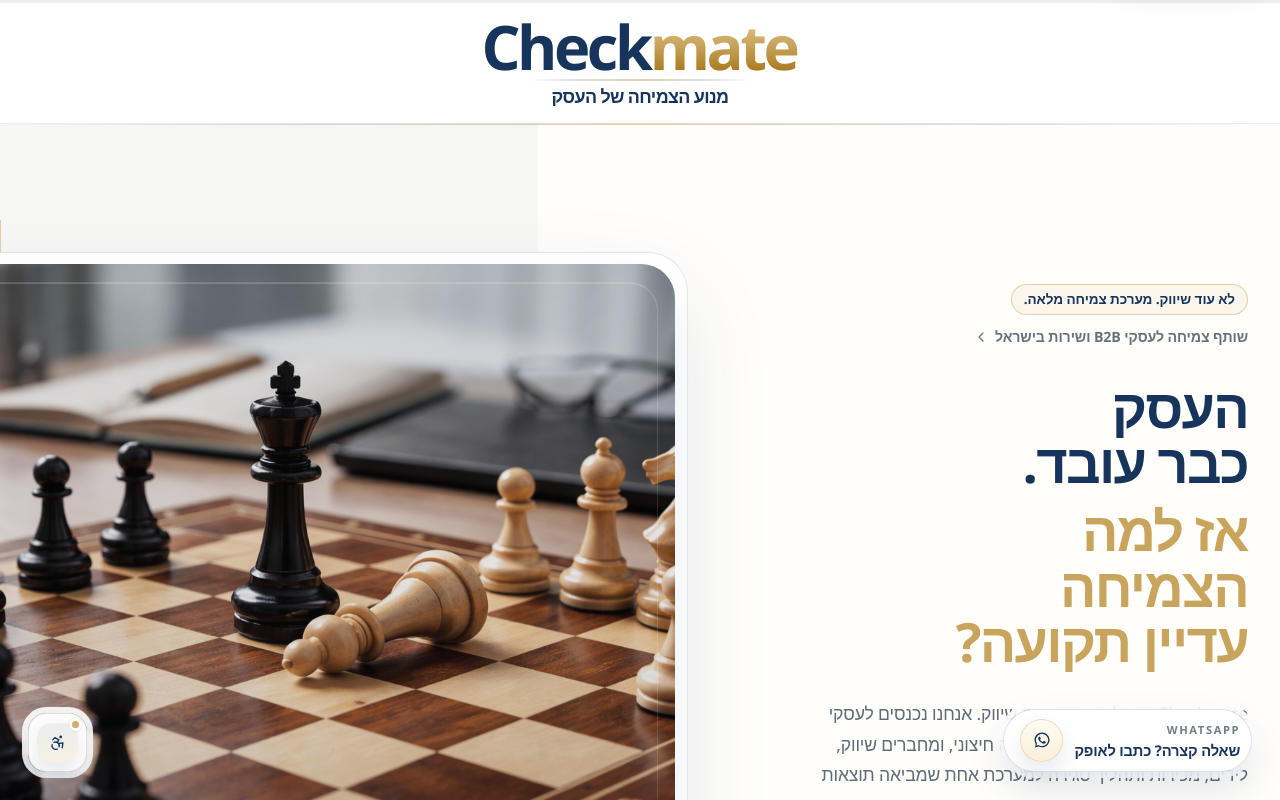
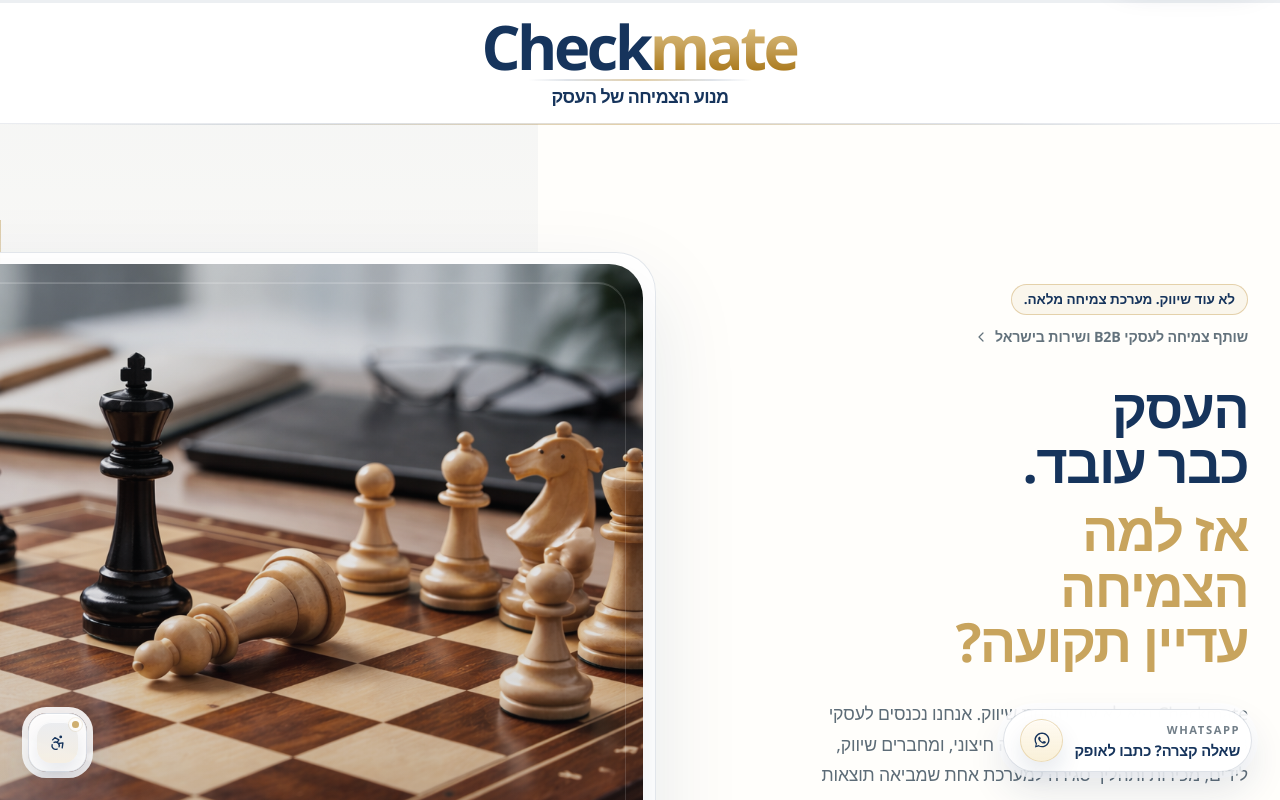
Before and after one commit to miricon-tech/Checkmate, a Next.js app: page / in a window 1280 px wide. Shown: the top 800 px of the page. Built offline with nearby package versions, Linux system fonts and the light colour scheme; no server answers; a web font is replaced by a local one.

Commit message:
Adjust hero teaser layout for Hebrew desktop

```diff
--- a/src/components/landing/hero-section.tsx
+++ b/src/components/landing/hero-section.tsx
@@ -33,7 +33,7 @@ export function HeroSection() {
       />
 
       <div className="mx-auto max-w-7xl px-6 pt-3 pb-20 sm:pt-4 sm:pb-24 lg:px-8 lg:pt-8 lg:pb-28 xl:py-32">
-        <div className="lg:flex lg:items-start">
+        <div dir="rtl" className="lg:flex lg:items-start">
           <div
             dir="rtl"
             className="motion-fade-up motion-fade-up--delay-1 mx-auto max-w-2xl shrink-0 lg:mx-0 lg:max-w-[29rem] lg:pt-8 xl:max-w-[31rem]"
@@ -77,18 +77,19 @@ export function HeroSection() {
             </div>
           </div>
 
-          <div className="motion-fade-up motion-fade-up--delay-2 mx-auto mt-10 flex w-full max-w-2xl sm:mt-12 lg:mt-0 lg:mr-8 lg:max-w-none lg:flex-none xl:mr-16 xl:-ml-8 2xl:-ml-16">
-            <div className="w-full lg:w-[45rem] xl:w-[50rem] 2xl:w-[53rem]">
+          <div className="motion-fade-up motion-fade-up--delay-2 mx-auto mt-10 flex w-full max-w-2xl sm:mt-12 lg:mt-0 lg:ml-0 lg:mr-10 lg:max-w-none lg:flex-none xl:mr-24 2xl:mr-32">
+            <div className="w-full max-w-3xl sm:max-w-5xl lg:w-auto lg:max-w-none lg:flex-none">
+              <div className="w-full lg:w-[58rem] xl:w-[68rem] 2xl:w-[76rem]">
                 <div className="hero-figure">
                   <div className="hero-figure__frame">
-                  <div className="hero-figure__media h-[22rem] sm:h-[26rem] lg:h-[38rem] xl:h-[42rem]">
+                    <div className="hero-figure__media h-[22rem] sm:h-[26rem] lg:h-[38rem] xl:h-[42rem] 2xl:h-[45rem]">
                       <Image
                         src="/home-page-hero/Chessboard.png"
                         alt="לוח שחמט באווירה עסקית"
                         fill
                         priority
-                      sizes="(max-width: 640px) 92vw, (max-width: 1024px) 82vw, (max-width: 1440px) 45rem, (max-width: 1728px) 50rem, 53rem"
-                      className="hero-figure__image object-cover object-[60%_center] scale-[1.1] brightness-[0.965] contrast-[0.965] saturate-[0.76]"
+                        sizes="(max-width: 640px) 92vw, (max-width: 1024px) 82vw, (max-width: 1440px) 58rem, (max-width: 1728px) 68rem, 76rem"
+                        className="hero-figure__image object-cover object-[58%_center] scale-[1.08] brightness-[0.965] contrast-[0.965] saturate-[0.76]"
                       />
                       <div aria-hidden="true" className="hero-figure__edge" />
                       <div aria-hidden="true" className="hero-figure__base" />
@@ -99,6 +100,7 @@ export function HeroSection() {
             </div>
           </div>
         </div>
+      </div>
     </section>
   );
 }
```
Lines whose indentation alone changed are shown as unchanged.
